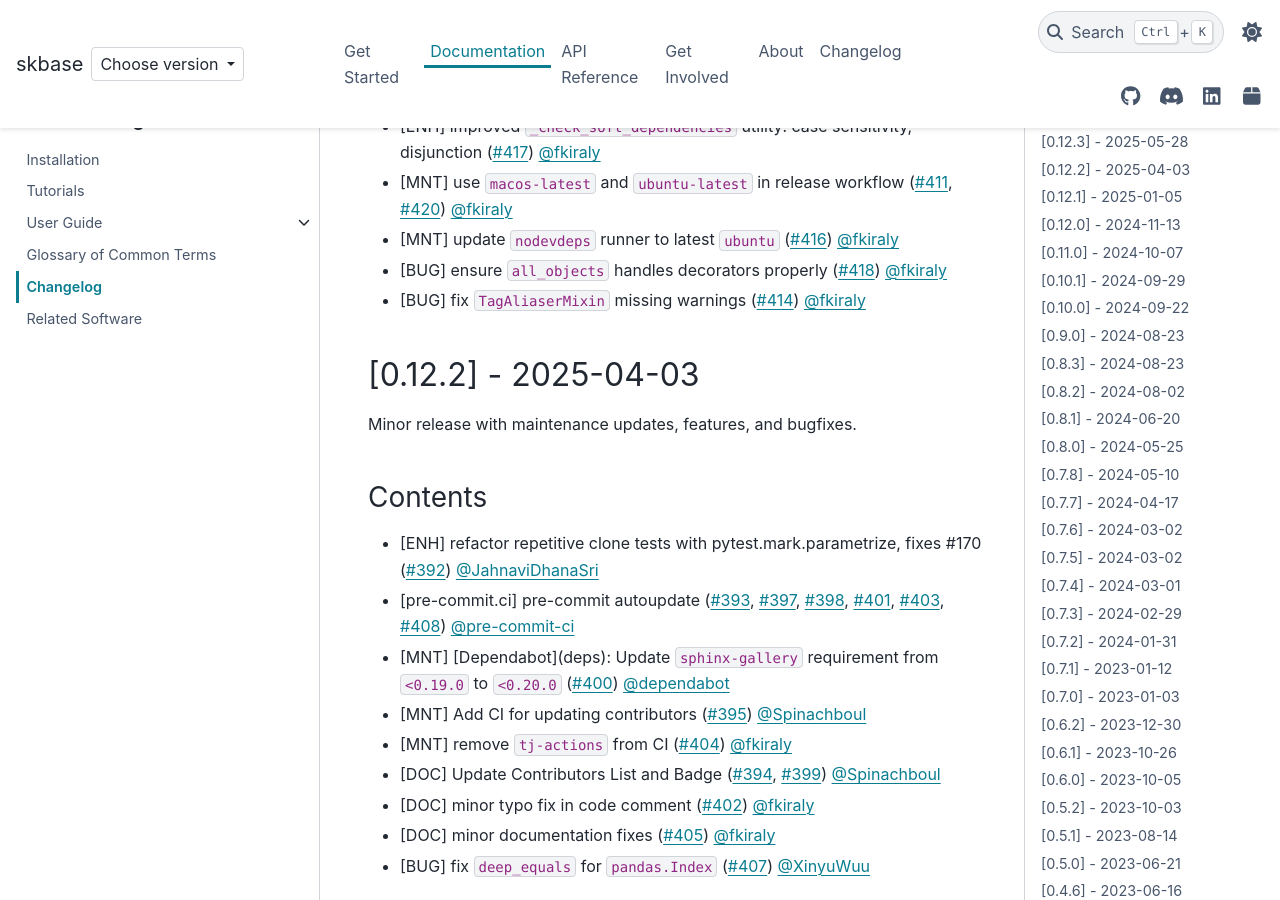
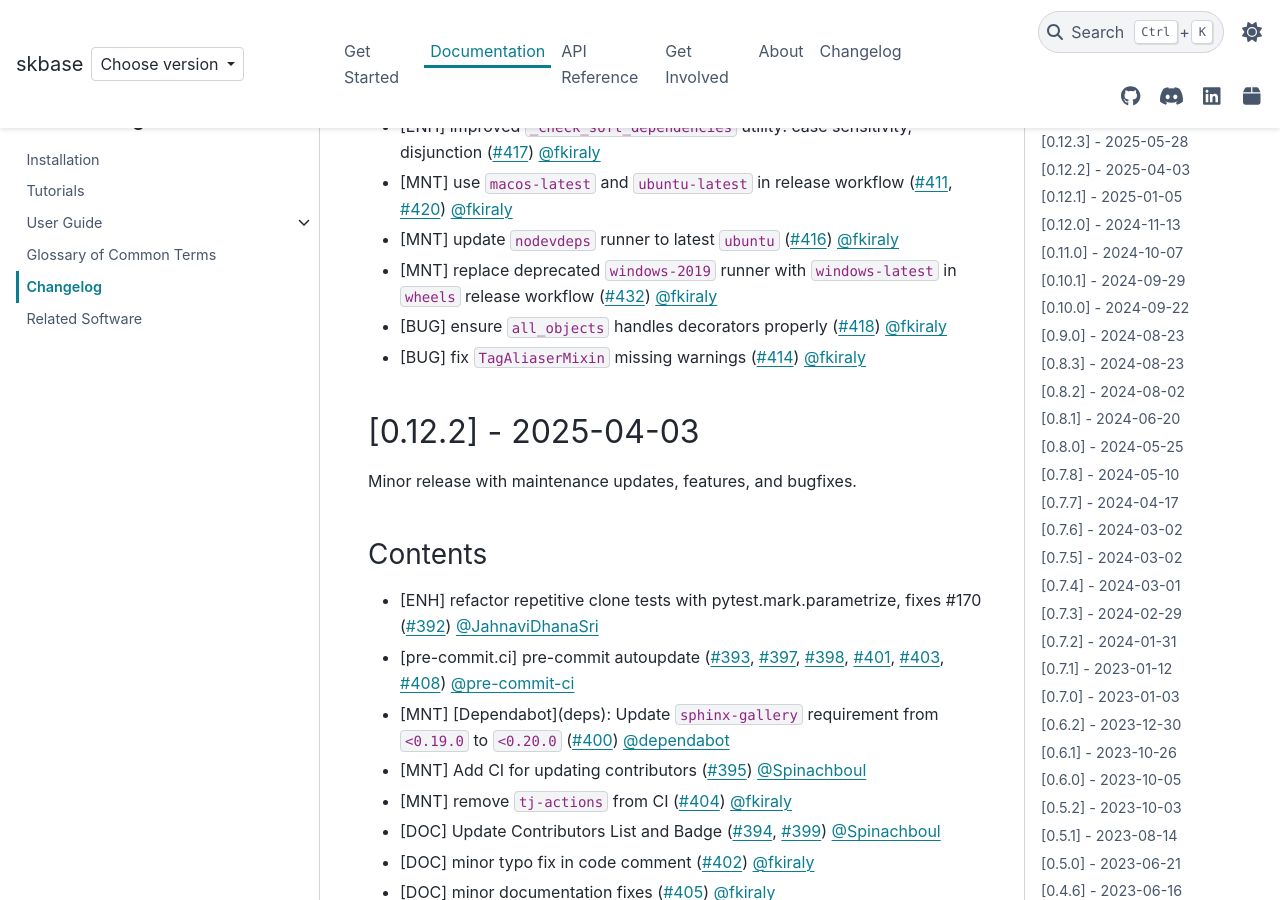
Before and after one commit to sktime/skbase, a Sphinx documentation site: the page built from docs/source/user_documentation/changelog.rst, in a window 1280 px wide and 900 px high, scrolled down 577 px. Built offline with Sphinx 7.4.7 and the PyData theme 0.15.4, drawn with Linux system fonts in a browser that asks for light colours; comment, search, counter and statistics services are not loaded.

Commit message:
Update changelog.rst

```diff
--- a/docs/source/user_documentation/changelog.rst
+++ b/docs/source/user_documentation/changelog.rst
@@ -28,6 +28,8 @@ Contents
 * [MNT] use ``macos-latest`` and ``ubuntu-latest`` in release workflow
   (:pr:`411`, :pr:`420`) :user:`fkiraly`
 * [MNT] update ``nodevdeps`` runner to latest ``ubuntu`` (:pr:`416`) :user:`fkiraly`
+* [MNT] replace deprecated ``windows-2019`` runner with ``windows-latest`` in ``wheels``
+  release workflow (:pr:`432`) :user:`fkiraly`
 * [BUG] ensure ``all_objects`` handles decorators properly (:pr:`418`) :user:`fkiraly`
 * [BUG] fix ``TagAliaserMixin`` missing warnings (:pr:`414`) :user:`fkiraly`
 
```
